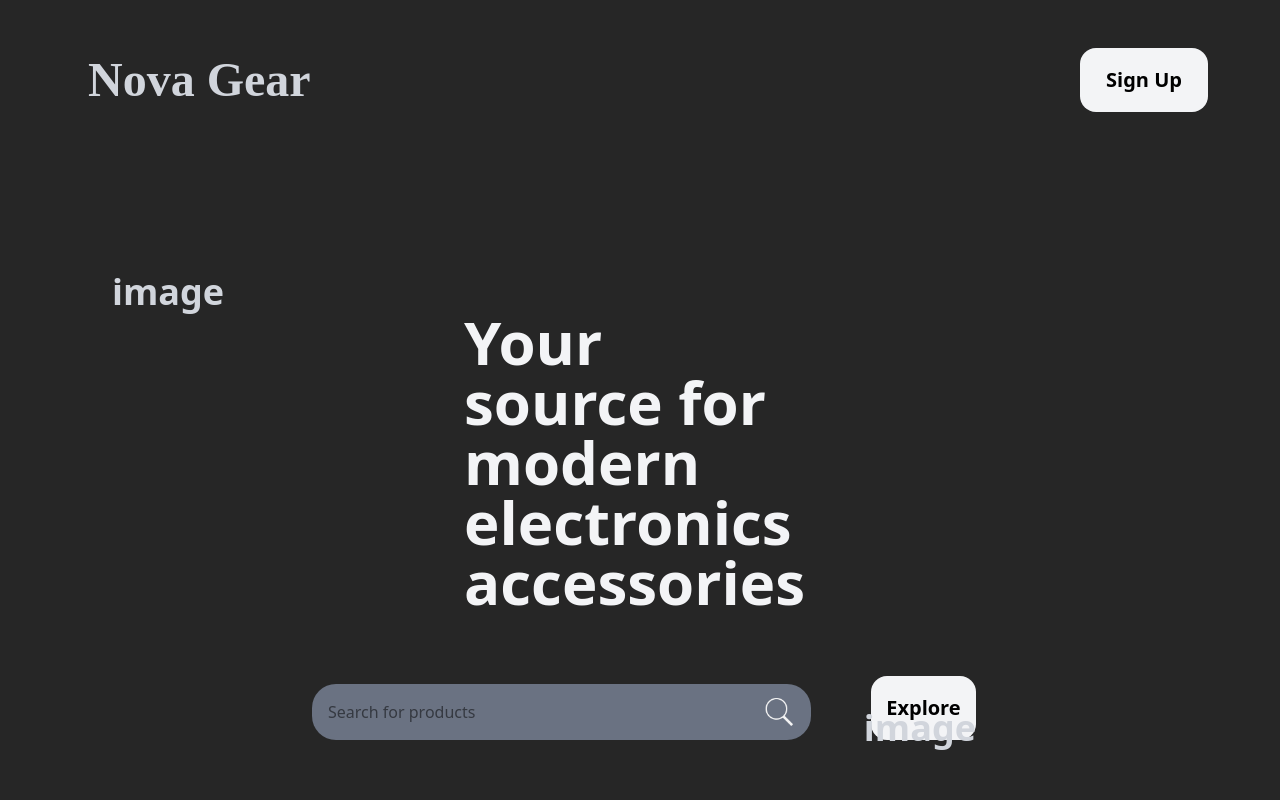
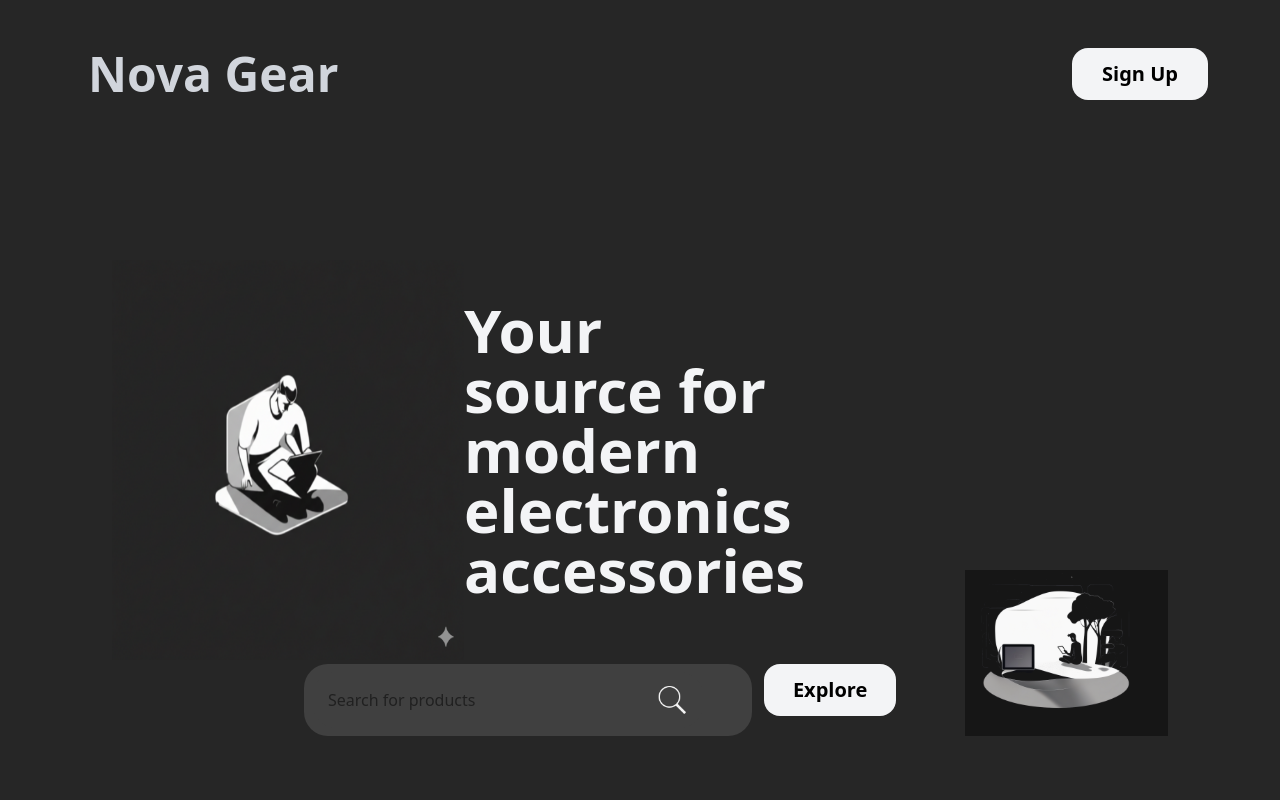
Before and after one commit to mohamed-hamaad/NovaGear, a website: page docs/index.html in a window 1280 px wide. Shown: the top 800 px of the page. Drawn offline with Linux system fonts and the light colour scheme.

Commit message:
completed design the head part

```diff
--- a/docs/index.html
+++ b/docs/index.html
@@ -9,12 +9,12 @@
 <body class="bg-neutral-800">
     <!-- Header -->
 
-    <header class="p-12 flex justify-between items-center">
+    <header class="p-12 flex justify-between items-center top-0 sticky z-100 bg-neutral-800">
 
         <!-- Logo -->
 
         <div class="pl-10">
-            <h1 class="text-5xl gravitas-one-regular font-semibold text-gray-300">Nova Gear</h1>
+            <h1 class="text-5xl  font-semibold text-gray-300">Nova Gear</h1>
         </div>
 
         <!-- auth buttons -->
@@ -24,7 +24,7 @@
             <!-- Sign Up -->
 
             <a href="signup.html" class="mr-6">
-                <button class="bg-gray-100 rounded-2xl h-16 w-32">
+                <button class="bg-gray-100 rounded-2xl h-13 w-34">
                     <p class="text-xl font-semibold">Sign Up</p>
                 </button>
             </a>
@@ -36,25 +36,23 @@
 
     <section class="p-28 mb-40">
         <div class="grid grid-cols-3">
-            <div>
-                <p class="text-4xl font-semibold text-gray-300">image</p>
-            </div>
+            <div><img src="icons/img4.png" class="h-100 w-100" alt=""></div>
             <div class="flex flex-col justify-center items-center mt-10">
                 <h3 class="text-6xl font-bold text-gray-100 mb-16">Your source for modern electronics accessories</h3>
                 <div class="flex gap-3 w-2xl">
-                    <div class="w-full flex p-2">
-                        <input type="text" class="search-input w-full p-4 rounded-3xl  bg-gray-500 " placeholder="Search for products"
+                    <div class="w-full flex p-2 align-center bg-neutral-700 rounded-3xl">
+                        <input type="text" class="search-input w-full p-4 rounded-3xl  bg-neutral-700 " placeholder="Search for products"
                         >
                         <img src="icons/icons8-search-50.png" alt="" class="h-8 w-8 ml-2 mt-2 relative right-14 top-1">
                     </div>
 
-                    <button class="bg-gray-100 rounded-2xl h-16 w-32">
+                    <button class="bg-gray-100 rounded-2xl h-13 w-50 mr-20">
                         <p class="text-xl font-semibold">Explore</p>
                     </button>
                 </div>
             </div>
             <div class="flex justify-end relative right-48 items-end">
-                <p class="text-4xl font-semibold text-gray-300">image</p>
+                <img src="icons/img5.png" class="relative left-48" alt="">
             </div>
         </div>
     </section>
@@ -75,9 +73,9 @@
         <!-- Explanation -->
 
          <div class="grid grid-cols-3 gap-3 w-full border-t-4 border-b-4 border-neutral-600 mt-12 h-156">
-            <div class="flex gap-6 h-full">
+            <div class="flex gap-6 h-full ">
                 <div class="flex flex-col justify-between items-center p-12">
-                    <img src="" alt="" class="h-16 w-16 mb-6">
+                    <img src="icons/img1.png" alt="" class="mb-6">
                     <div class="flex flex-col justify-start items-start">
                         <h4 class="text-4xl font-semibold text-gray-100 mb-4">Step 1</h4>
                         <p class="text-center text-gray-300">Browse our collection. Discover the best accessories for your devices.</p>
@@ -85,9 +83,9 @@
                 </div>
                 <div class="w-1 h-full bg-neutral-600"></div>
             </div>
-            <div class="flex gap-6 h-full">
+            <div class="flex gap-6 h-full ">
                 <div class="flex flex-col justify-between items-center p-12">
-                    <img src="" alt="" class="h-16 w-16 mb-6">
+                    <img src="icons/img2.png" alt="" class="w-100 h-70 mb-6">
                     <div class="flex flex-col justify-start items-start">
                         <h4 class="text-4xl font-semibold text-gray-100 mb-4">Step 2</h4>
                         <p class="text-center text-gray-300">Select your favorite products and add them to your cart.</p>
@@ -95,9 +93,9 @@
                 </div>
                 <div class="w-1 h-full bg-neutral-600"></div>
             </div>
-            <div class="flex gap-6 h-full">
+            <div class="flex gap-6 h-full ">
                 <div class="flex flex-col justify-between items-center p-12">
-                    <img src="" alt="" class="h-16 w-16 mb-6">
+                    <img src="icons/img3.png" alt="" class="w-100 h-70 mb-6">
                     <div class="flex flex-col justify-start items-start">
                         <h4 class="text-4xl font-semibold text-gray-100 mb-4">Step 3</h4>
                         <p class="text-center text-gray-300">Complete your parchase.Enjoy fast shipping right to your door</p>
```
Also changed, not shown: package.json (added, +9 -0 lines), docs/icons/img1.png (added), docs/icons/img2.png (added), docs/icons/img3.png (added), docs/icons/img4.png (added), docs/icons/img5.png (added), docs/output.css, 1 other file.
